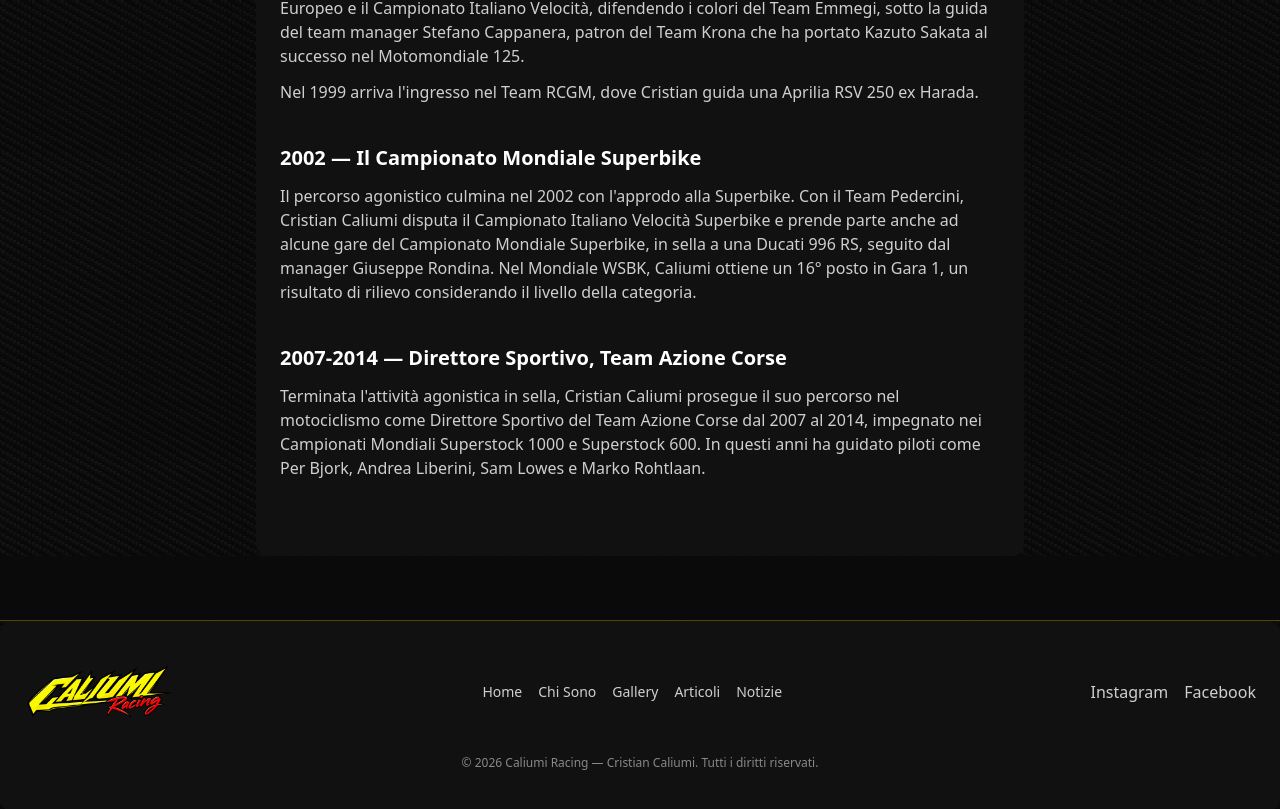
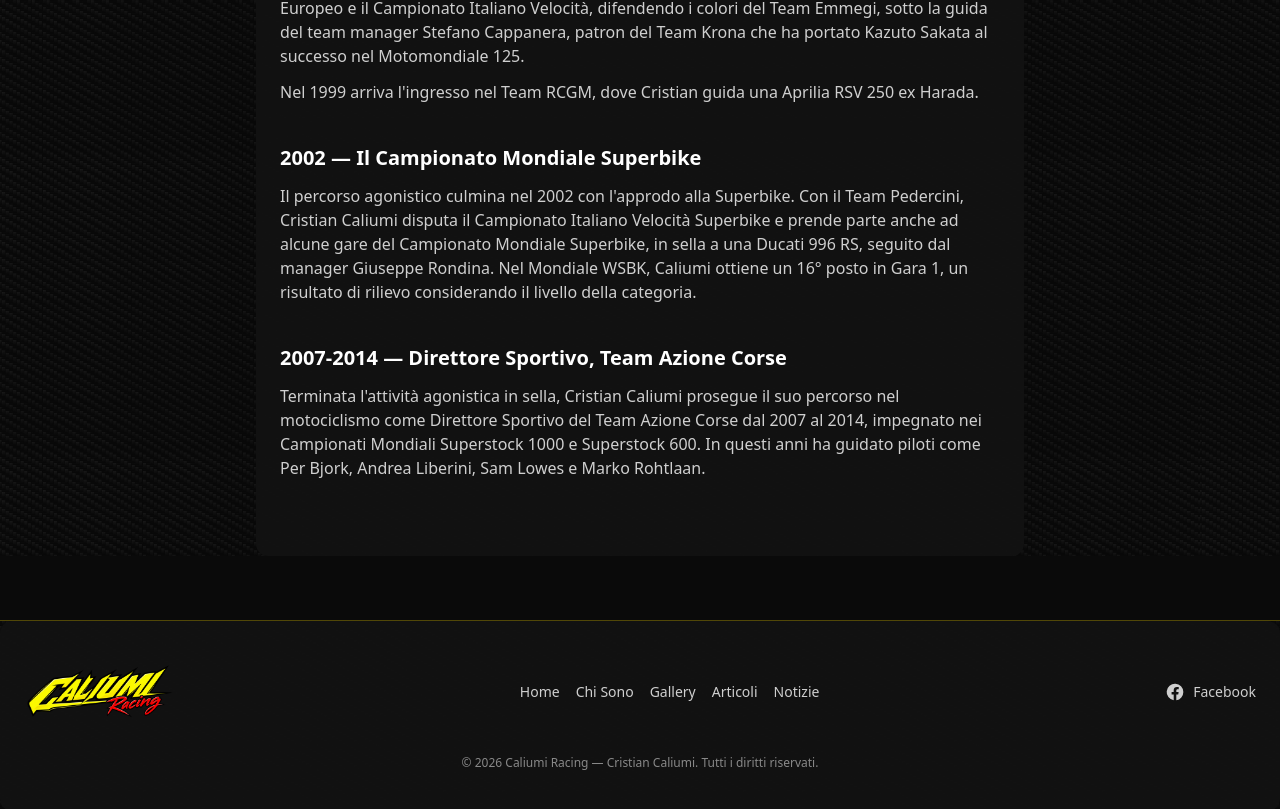
Before and after one commit to crysscal-crypto/caliumi-racing, a Next.js app: page /chi-sono in a window 1280 px wide. Shown: the part 1448-2257 px from the top of the page. Built offline with nearby package versions, Linux system fonts and the light colour scheme.

Commit message:
Footer con link Facebook

```diff
--- a/src/components/Footer.tsx
+++ b/src/components/Footer.tsx
@@ -1,5 +1,27 @@
 import Image from "next/image";
 import Link from "next/link";
+
+// Indirizzi social: se uno è vuoto, l'icona non compare
+const SOCIAL = {
+  facebook: "https://www.facebook.com/CaliumiCristianRider",
+  instagram: "",
+};
+
+function IconaFacebook() {
+  return (
+    <svg viewBox="0 0 24 24" className="h-5 w-5" fill="currentColor" aria-hidden="true">
+      <path d="M22 12a10 10 0 1 0-11.56 9.88v-6.99H7.9V12h2.54V9.8c0-2.5 1.49-3.89 3.78-3.89 1.09 0 2.24.2 2.24.2v2.46h-1.26c-1.24 0-1.63.77-1.63 1.56V12h2.78l-.44 2.89h-2.34v6.99A10 10 0 0 0 22 12Z" />
+    </svg>
+  );
+}
+
+function IconaInstagram() {
+  return (
+    <svg viewBox="0 0 24 24" className="h-5 w-5" fill="currentColor" aria-hidden="true">
+      <path d="M12 2.16c3.2 0 3.58.01 4.85.07 1.17.05 1.8.25 2.23.41.56.22.96.48 1.38.9.42.42.68.82.9 1.38.16.42.36 1.06.41 2.23.06 1.27.07 1.65.07 4.85s-.01 3.58-.07 4.85c-.05 1.17-.25 1.8-.41 2.23-.22.56-.48.96-.9 1.38-.42.42-.82.68-1.38.9-.42.16-1.06.36-2.23.41-1.27.06-1.65.07-4.85.07s-3.58-.01-4.85-.07c-1.17-.05-1.8-.25-2.23-.41a3.72 3.72 0 0 1-1.38-.9 3.72 3.72 0 0 1-.9-1.38c-.16-.42-.36-1.06-.41-2.23C2.17 15.58 2.16 15.2 2.16 12s.01-3.58.07-4.85c.05-1.17.25-1.8.41-2.23.22-.56.48-.96.9-1.38.42-.42.82-.68 1.38-.9.42-.16 1.06-.36 2.23-.41C8.42 2.17 8.8 2.16 12 2.16ZM12 0C8.74 0 8.33.01 7.05.07 5.78.13 4.9.33 4.14.63c-.79.3-1.46.72-2.13 1.38A5.88 5.88 0 0 0 .63 4.14C.33 4.9.13 5.78.07 7.05.01 8.33 0 8.74 0 12s.01 3.67.07 4.95c.06 1.27.26 2.15.56 2.91.3.79.72 1.46 1.38 2.13a5.88 5.88 0 0 0 2.13 1.38c.76.3 1.64.5 2.91.56C8.33 23.99 8.74 24 12 24s3.67-.01 4.95-.07c1.27-.06 2.15-.26 2.91-.56a5.88 5.88 0 0 0 2.13-1.38 5.88 5.88 0 0 0 1.38-2.13c.3-.76.5-1.64.56-2.91.06-1.28.07-1.69.07-4.95s-.01-3.67-.07-4.95c-.06-1.27-.26-2.15-.56-2.91a5.88 5.88 0 0 0-1.38-2.13A5.88 5.88 0 0 0 19.86.63C19.1.33 18.22.13 16.95.07 15.67.01 15.26 0 12 0Zm0 5.84a6.16 6.16 0 1 0 0 12.32 6.16 6.16 0 0 0 0-12.32ZM12 16a4 4 0 1 1 0-8 4 4 0 0 1 0 8Zm6.4-11.85a1.44 1.44 0 1 0 0 2.88 1.44 1.44 0 0 0 0-2.88Z" />
+    </svg>
+  );
+}
 
 export default function Footer() {
   return (
@@ -22,8 +44,30 @@ export default function Footer() {
           </nav>
 
           <div className="flex gap-4 text-white/80">
-            <a href="#" aria-label="Instagram" className="nav-link">Instagram</a>
-            <a href="#" aria-label="Facebook" className="nav-link">Facebook</a>
+            {SOCIAL.instagram && (
+              <a
+                href={SOCIAL.instagram}
+                target="_blank"
+                rel="noopener noreferrer me"
+                aria-label="Instagram di Cristian Caliumi"
+                className="flex items-center gap-2 transition hover:text-racing-yellow"
+              >
+                <IconaInstagram />
+                <span className="text-sm">Instagram</span>
+              </a>
+            )}
+            {SOCIAL.facebook && (
+              <a
+                href={SOCIAL.facebook}
+                target="_blank"
+                rel="noopener noreferrer me"
+                aria-label="Facebook di Cristian Caliumi"
+                className="flex items-center gap-2 transition hover:text-racing-yellow"
+              >
+                <IconaFacebook />
+                <span className="text-sm">Facebook</span>
+              </a>
+            )}
           </div>
         </div>
 
```
